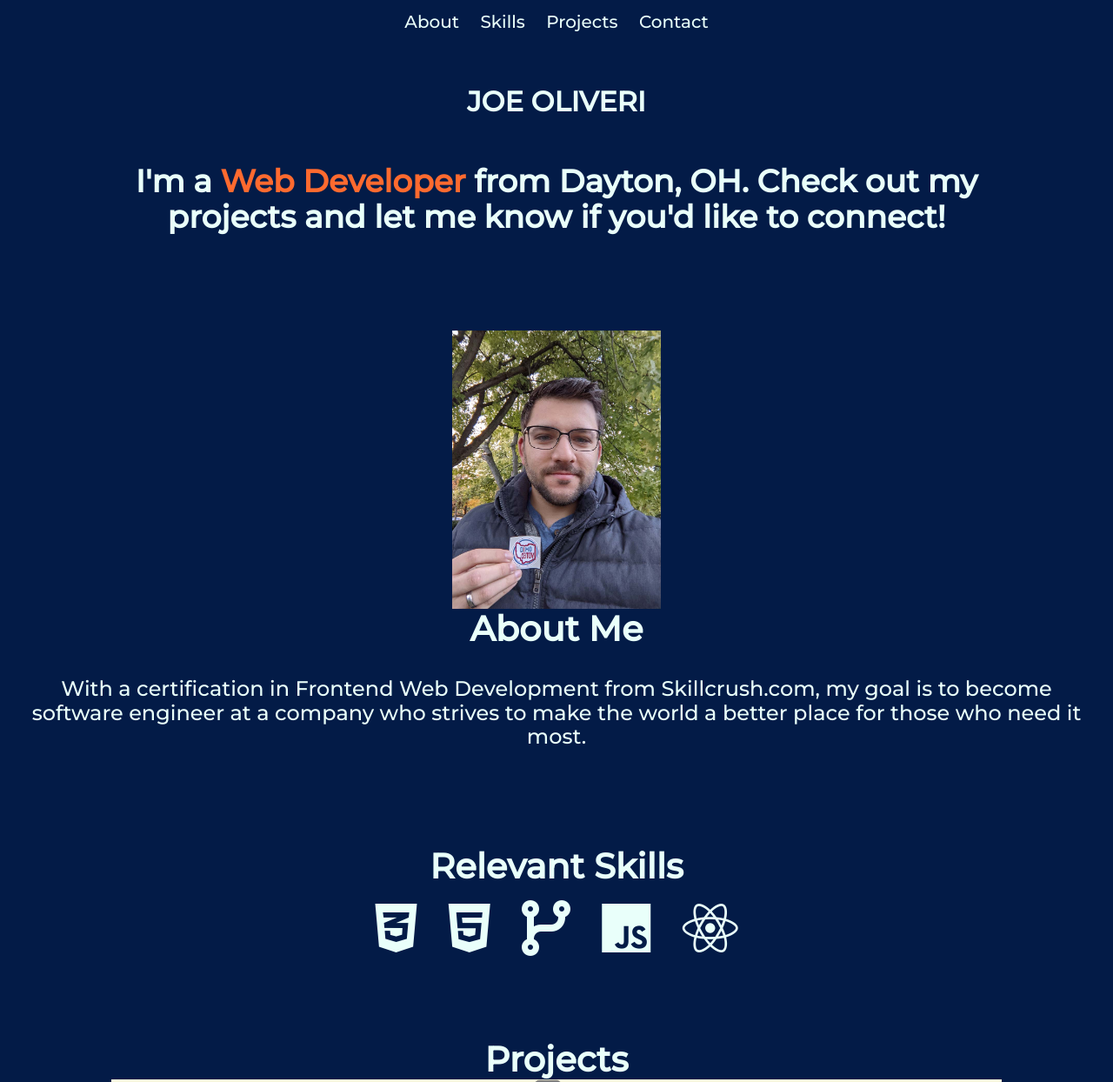
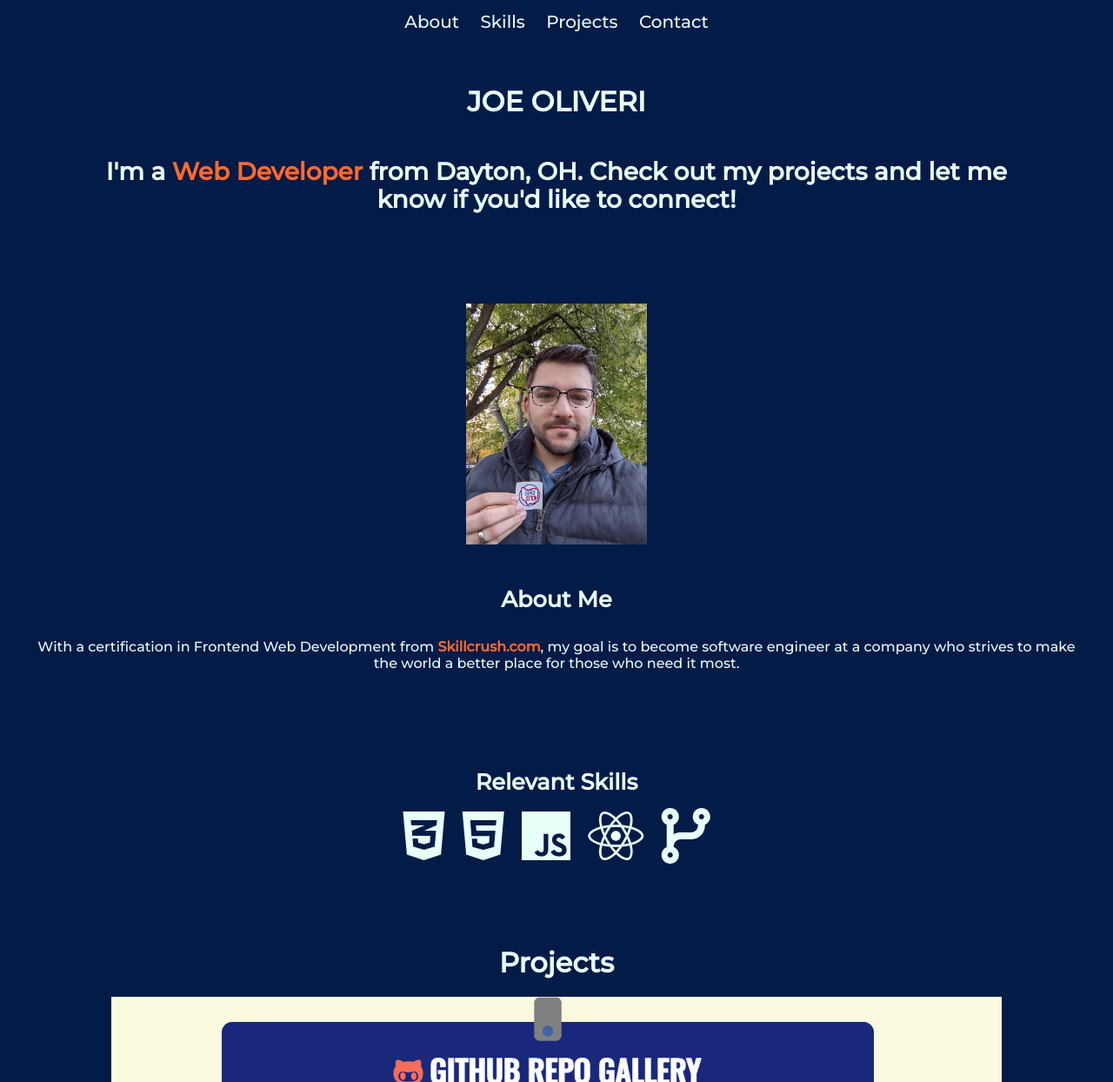
Before and after one commit to oliverijoe/coding-portfolio, a website built with Parcel: page index.html in a window 1280 px wide. Shown: the part 2-1246 px from the top of the page at 87% size. Built offline with nearby package versions, Linux system fonts and the light colour scheme.

Commit message:
Adjusting font sizes because of new font style, other small CSS changes

```diff
--- a/css/main.css
+++ b/css/main.css
@@ -107,7 +107,7 @@ body {
 }
 
 img {
-  width: 15rem;
+  width: 13rem;
 }
 
 a {
@@ -116,7 +116,7 @@ a {
 }
 
 p {
-  font-size: 1.5rem;
+  font-size: 1rem;
   margin: 0;
 }
 
@@ -127,11 +127,11 @@ p span {
 
 h1 {
   text-transform: uppercase;
-  font-size: 5rem;
+  font-size: 3rem;
 }
 
 h2 {
-  font-size: 2.25rem;
+  font-size: 1.75rem;
 }
 
 h2 span {
@@ -139,12 +139,12 @@ h2 span {
 }
 
 h3 {
-  font-size: 2.5rem;
+  font-size: 1.6rem;
   margin: 0;
 }
 
 h4 {
-  font-size: 2rem;
+  font-size: 1.4rem;
   margin: 0;
 }
 
@@ -196,6 +196,15 @@ header {
 
 #about img {
   align-self: center;
+  transition: transform .2s;
+}
+
+#about img:hover {
+  transform: scale(1.2);
+}
+
+#about h3 {
+  padding-top: 3rem;
 }
 
 #about .about-description {
@@ -211,7 +220,7 @@ header {
 #skills ul li {
   list-style-type: none;
   display: inline;
-  padding: 1rem;
+  padding: 0.5rem;
 }
 
 #skills ul li i:hover {
@@ -223,6 +232,11 @@ header {
 #projects {
   display: flex;
   flex-wrap: row wrap;
+}
+
+#projects .title {
+  font-size: 2rem;
+  padding-bottom: 20px;
 }
 
 #projects img {
--- a/index.html
+++ b/index.html
@@ -55,7 +55,7 @@
       <img src="./img/joe-picture-smaller.jpg" alt="joe-pic" />
       <h3 class="title">About Me</h3>
       <div class="about-description">
-        <p>With a certification in Frontend Web Development from Skillcrush.com, my goal is to become software engineer
+        <p>With a certification in Frontend Web Development from <span>Skillcrush.com</span>, my goal is to become software engineer
           at a company who strives to make the world a better place for those who need it most. </p>
       </div>
     </div>
@@ -73,13 +73,13 @@
             <i class="fab fa-html5 fa-4x" alt="HTML"></i>
           </li>
           <li>
-            <i class="fas fa-code-branch fa-4x" alt="Git"></i>
-          </li>
-          <li>
             <i class="fab fa-js fa-4x" alt="JavaScript"></i>
           </li>
           <li>
             <i class="fab fa-react fa-4x" alt="React.JS"></i>
+          </li>
+          <li>
+            <i class="fas fa-code-branch fa-4x" alt="Git"></i>
           </li>
         </ul>
     </div>
```
